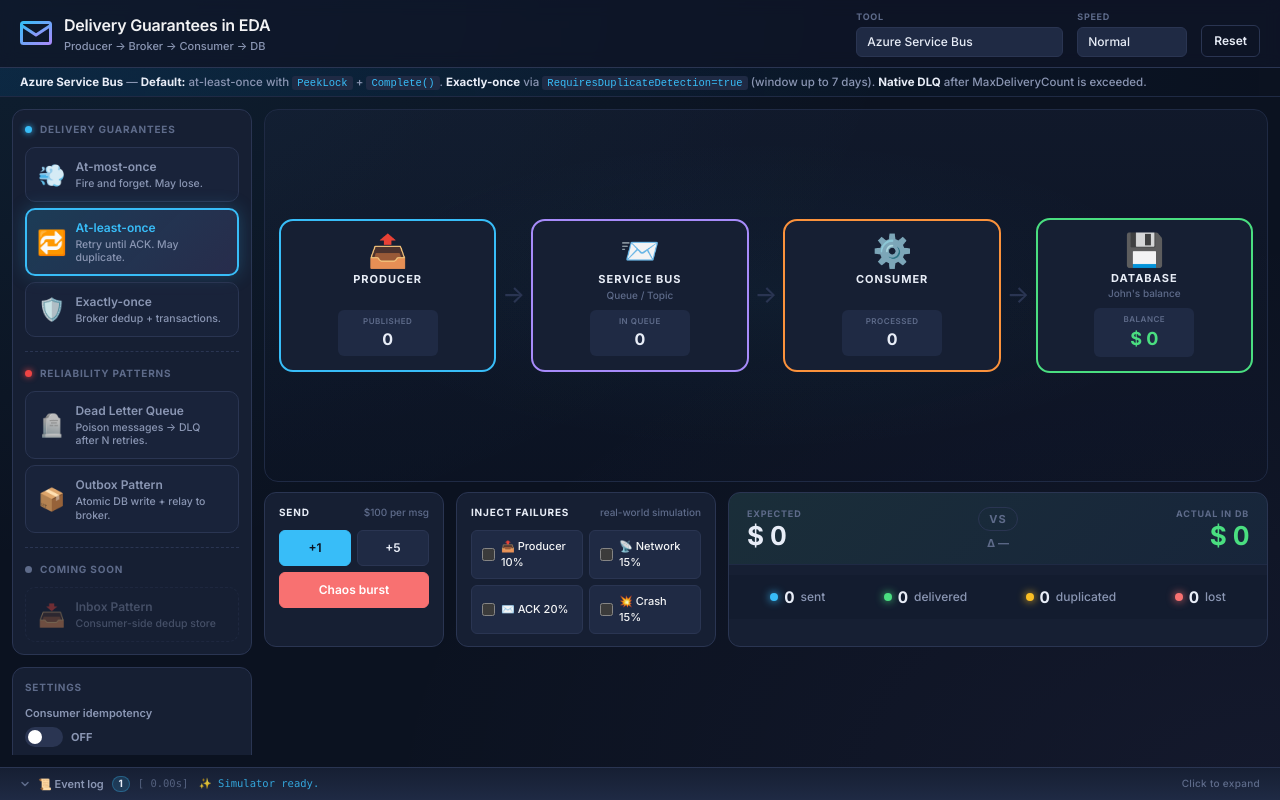
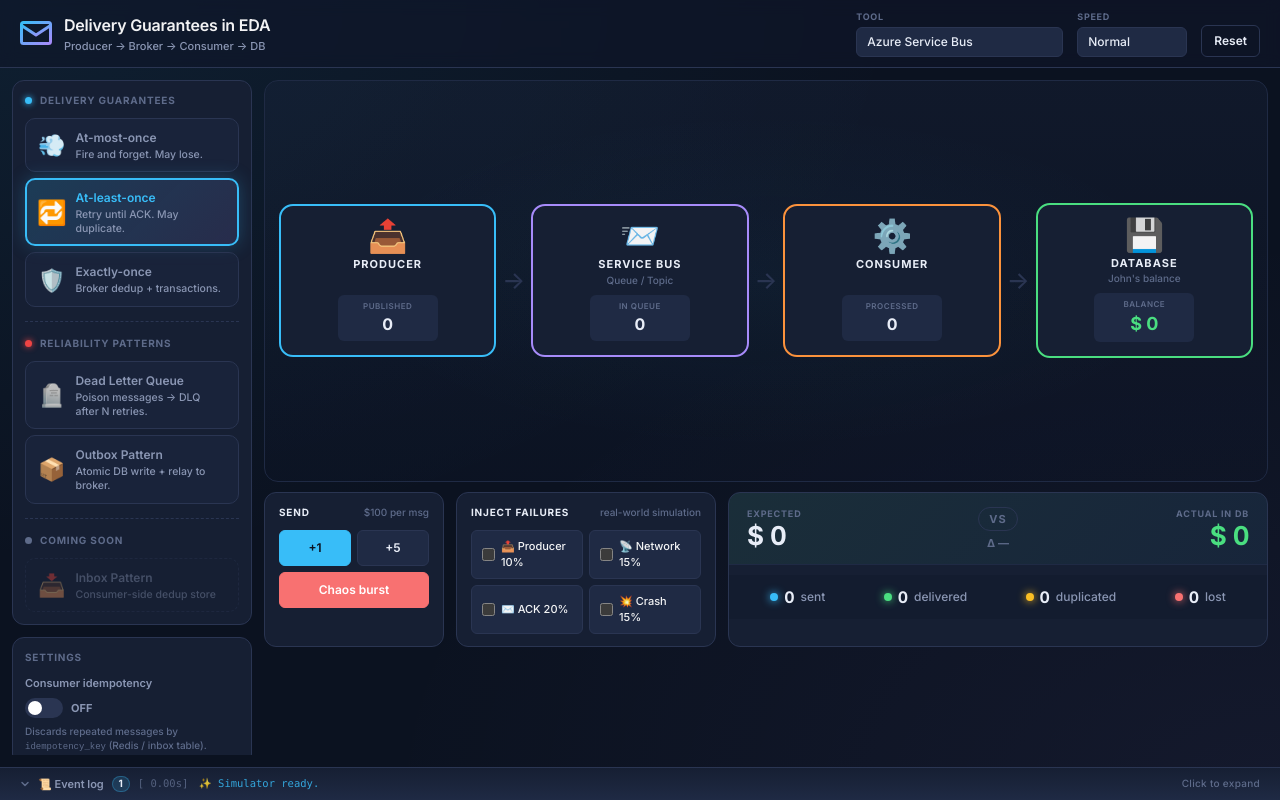
Before and after one commit to CristianoRC/EDA-Delivery-Guarantees, a Vue app: page / in a window 1280 px wide. Built offline with nearby package versions, Linux system fonts and the light colour scheme.

Commit message:
Remove ToolInfoBanner component from App.vue template

```diff
--- a/src/App.vue
+++ b/src/App.vue
@@ -1,7 +1,6 @@
 <template>
   <v-app>
     <app-top-bar />
-    <tool-info-banner />
     <div class="main-layout">
       <app-side-bar />
       <simulation-stage />
```
